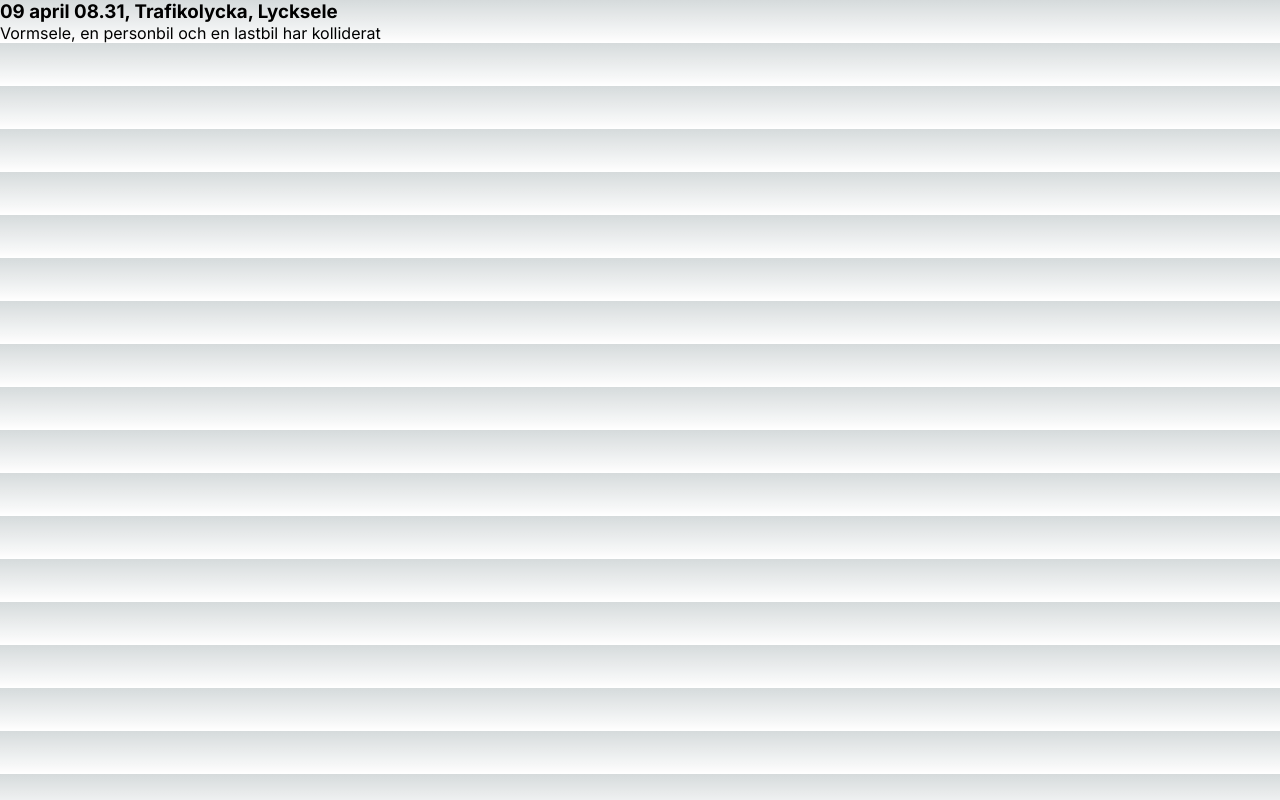
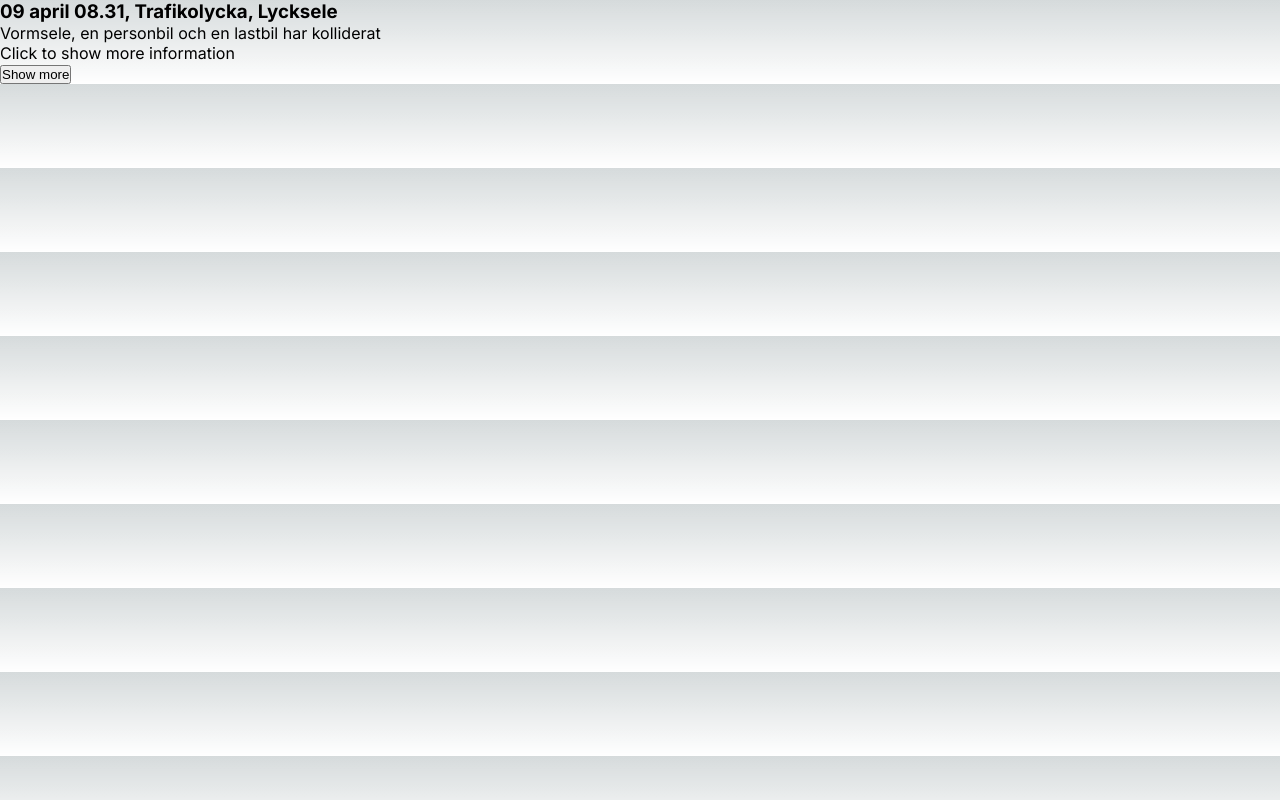
Before and after one commit to willayy/DAT257-Agile, a Next.js app in the folder agile-app/: page /testEventCard in a window 1280 px wide. Built offline with nearby package versions, Linux system fonts and the light colour scheme.

Commit message:
Create show more / show less button in card

```diff
--- a/agile-app/src/components/eventCard.tsx
+++ b/agile-app/src/components/eventCard.tsx
@@ -1,3 +1,6 @@
+"use client"
+import {useState} from "react";
+
 interface Props {
     data: CardInfo
 }
@@ -16,10 +19,26 @@ interface CardInfo {
 }
 
 export default function EventCard(Props: Props) {
+    const [showMore, setShowMore] = useState<boolean>(false)
+
     return (
         <div>
             <h3>{Props.data.name}</h3>
             <p>{Props.data.summary}</p>
+            {showMore
+                ? (
+                    <>
+                        <p>Type: {Props.data.type}</p>
+                        <p>GPS location: {Props.data.location.gps}</p>
+                        <p>Id: {Props.data.id}</p>
+                        <a href={Props.data.url}>Show event at police website</a>
+                    </>
+                )
+                : <p>Click to show more information</p>
+            }
+            <button onClick={() => setShowMore(!showMore)}>
+                {showMore ? "Show less" : "Show more"}
+            </button>
         </div>
     )
 }
```
